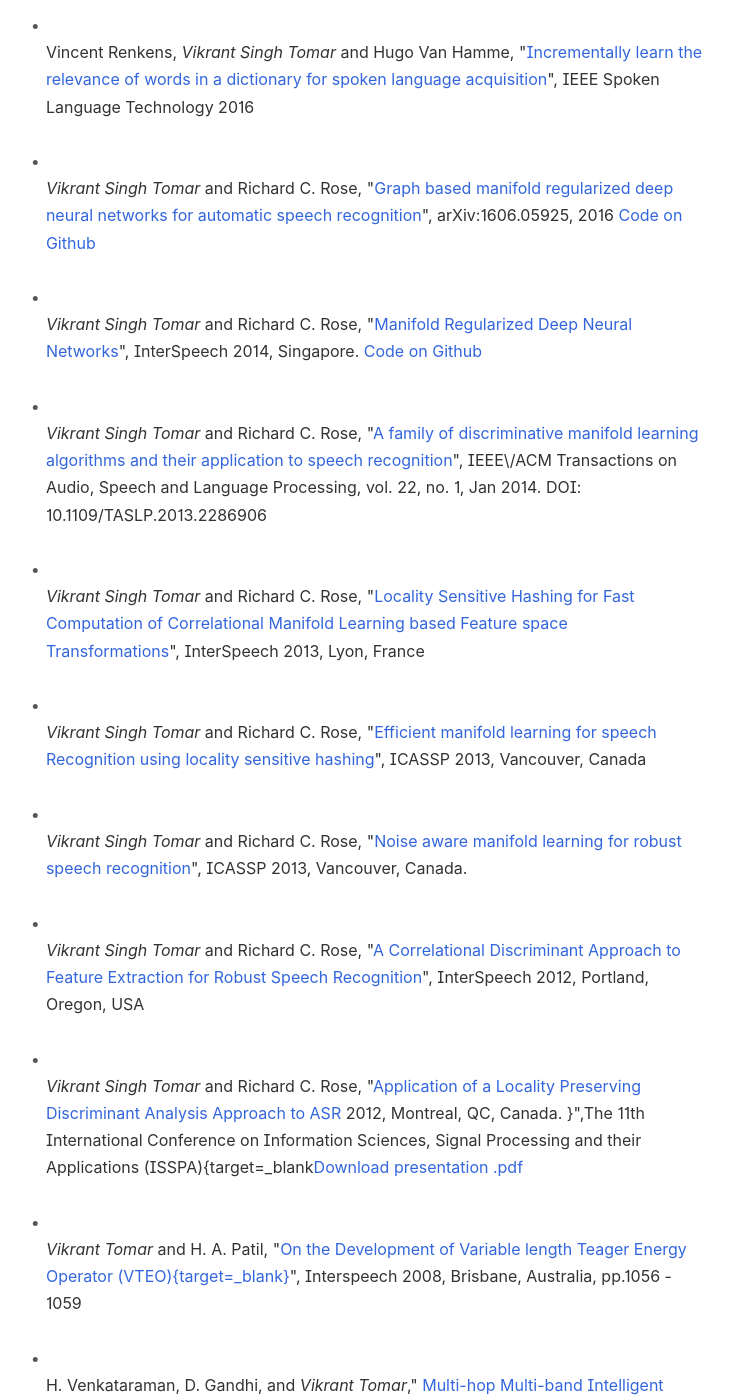
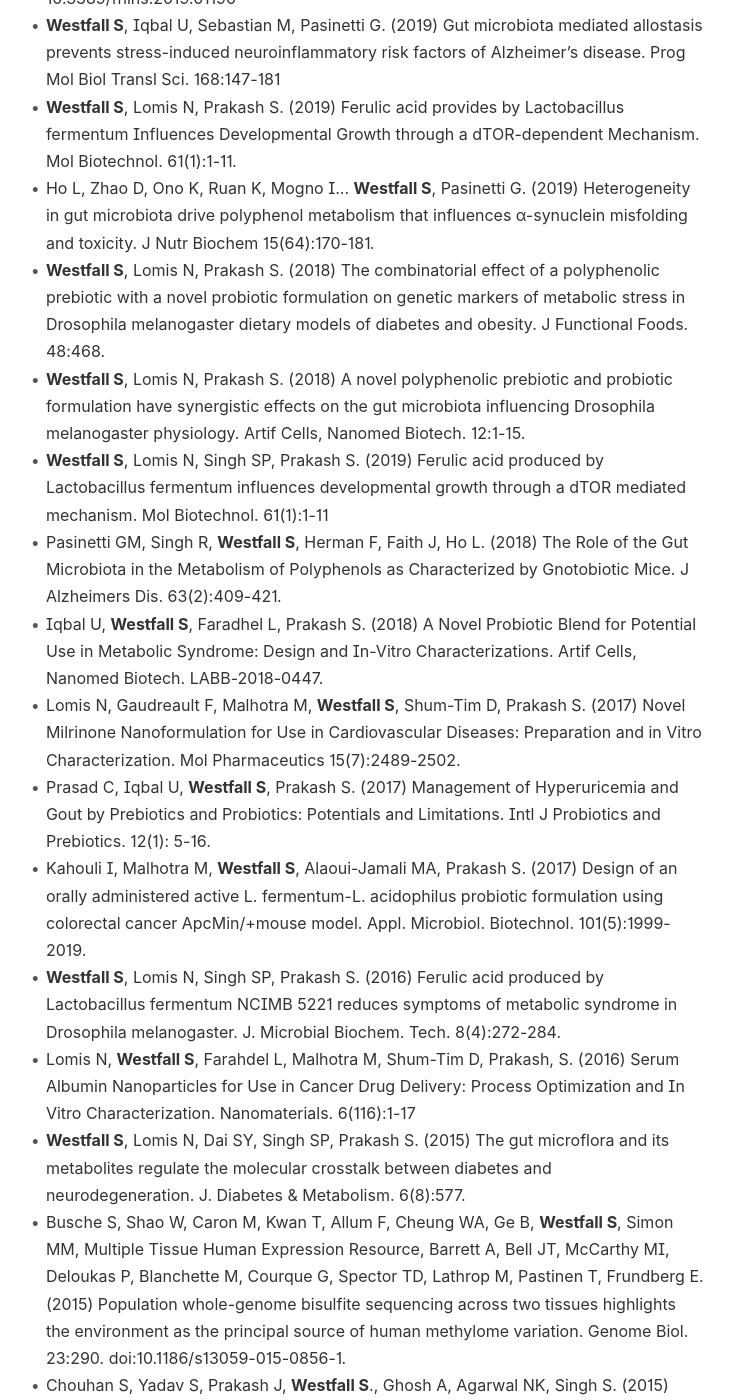
Before and after one commit to suswes/suswes.github.io, an MkDocs documentation site: the page built from docs/publications.md, in a window 1280 px wide and 1400 px high, scrolled down 1982 px. Shown: the whole window, without its empty margins (400-1134 px from the left). Built offline with MkDocs 1.6.1, drawn with Linux system fonts in a browser that asks for light colours; some web fonts are replaced; some of the changed text lies outside the part shown.

Commit message:
Update publications.md

```diff
--- a/docs/publications.md
+++ b/docs/publications.md
@@ -1,75 +1,49 @@
 # Publications
 
-- [Semantic Scholar](https://www.semanticscholar.org/author/Vikrant-Singh-Tomar/3315248){target=_blank}
-
-!!! note
-    Please note that some of the published papers may be copyrighted by the respective publishing organizations, such as IEEE, Elsevier, and Wiley etc. as cited. You are advised to contact the publishing organization for final versions of the papers.
+- Pubmed "(https://www.ncbi.nlm.nih.gov/myncbi/susan.westfall.1/bibliography/public/){target=_blank}".
 
 ## Patents
-- Granted US10878807B2: "System and method for implementing a vocal user interface by combining a speech to text system and a speech to intent system". [Also granted in Europe]
-- Granted US11049495B2: "Method and device for automatically learning relevance of words in a speech recognition system"
-- Approved for grant US20210056958A1: "System and method for tone recognition in spoken languages"
-- Approved for grant US20210055778A1: "A low-power keyword spotting system"
-- Application WO2021030918A1: "User-defined keyword spotting"
-- Application WO2021226709A1: "Neural architecture search with imitation learning"
+- Westfall S, Prakash, S. (Feb 13, 2018) Probiotic Formulations for the treatment and alleviation of metabolic and oxidative stress, inflammation and neurodegeneration. USA Provisional Patent. Serial No. 16969759.
 
-## Ph.D. Thesis
-Vikrant Singh Tomar, McGill University, "[Discriminative Manifold Learning for Automatic Speech Recognition](../pubs/Vikrant_PhD_Thesis.pdf){target=_blank}".
+## Book Chapter
+ - Westfall S, Pratap S. (2016) The Ayurvedic Treatment of Neurodegenerative Diseases. Holistic Approaches to Infectious Diseases. Apple Academic Press. ON, Canada. P1-54. (Book Chapter)
 
-## Publications
+## Theses
+ - Ph.D. Susan Westfall, McGill University, **2018**. "[Development of a novel probiotic and synbiotic formulation for the management of neurodegenerative and other diseases] (https://escholarship.mcgill.ca/concern/theses/1z40kw22q?locale=en){target=_blank}".
 
-- Farzaneh S Fard and **Vikrant Singh Tomar**, "[Expediting discovery in Neural Architecture Search by Combining Learning with Planning](https://ieeexplore.ieee.org/abstract/document/9413547){target=_blank}", ICASSP 2021
-
-- Mohamed Mhiri, Sam Myer, *Vikrant Tomar*, "[A low latency ASR-free end to end spoken language understanding system](https://arxiv.org/pdf/2011.04884.pdf){target=_blank}", Interspeech 2020
-
-- Hanwook Chung, *Vikrant Tomar* and Benoit Champagne, "[Deep convolutional neural network-based inverse filtering approach for speech de-reverberation](https://arxiv.org/pdf/2010.07895.pdf){target=_blank}", 2020 IEEE 30th International Workshop on Machine Learning for Signal Processing (MLSP){target=_blank}
-
-- Farzaneh S Fard, Arash Rad, *Vikrant Singh Tomar*, "[Nasil: Neural Architecture Search with Imitation Learning](https://www.researchgate.net/profile/Farzaneh_Sheikhnezhad_Fard/publication/341083699_Nasil_Neural_Architecture_Search_with_Imitation_Learning/links/5eb421e492851cbf7fae68cd/Nasil-Neural-Architecture-Search-with-Imitation-Learning.pdf){target=_blank}", IEEE ICASSP 2020
-
-- Loren Lugosch, Mirco Ravanelli, Patrick Ignoto, *Vikrant Singh Tomar*, Yoshua Bengio, "[Speech Model Pre-training for End-to-End Spoken Language Understanding](https://arxiv.org/abs/1904.03670){target=_blank}", Interspeech 2019
-
-- Loren Lugosch, Sam Myer and *Vikrant Singh Tomar*, "[DONUT: CTC-based Query-by-Example Keyword Spotting](https://arxiv.org/pdf/1811.10736.pdf){target=_blank}", NeurIPS 2018 Interpretability and Robustness for Audio, Speech and Language Workshop
-
-- Loren Lugosch and *Vikrant Singh Tomar*, "[Tone recognition using lifters and CTC](https://www.isca-speech.org/archive/Interspeech_2018/pdfs/2293.pdf){target=_blank}", InterSpeech 2018
-
-- Sam Myer and *Vikrant Singh Tomar*, "[Efficient keyword spotting using time delay neural networks](https://www.isca-speech.org/archive/Interspeech_2018/pdfs/1979.pdf){target=_blank}", InterSpeech 2018
-
-- Vincent Renkens, *Vikrant Singh Tomar* and Hugo Van Hamme, "[Incrementally learn the relevance of words in a dictionary for spoken language acquisition](../pubs/2016_SLT_Renkens.pdf){target=_blank}", IEEE Spoken Language Technology 2016
-
-- *Vikrant Singh Tomar* and Richard C. Rose, "[Graph based manifold regularized deep neural networks for automatic speech recognition](../pubs/arxiv_1606.05925v1_MRDNN.pdf){target=_blank}", arXiv:1606.05925, 2016 [Code on Github](https://github.com/vikrantt/MRDNN-Py){target=_blank}
-
-- *Vikrant Singh Tomar* and Richard C. Rose, "[Manifold Regularized Deep Neural Networks](../pubs/Interspeech2014-MRDNN.pdf){target=_blank}", InterSpeech 2014, Singapore. [Code on Github](https://github.com/vikrantt/MRDNN-Py){target=_blank}
-
-- *Vikrant Singh Tomar* and Richard C. Rose, "[A family of discriminative manifold learning algorithms and their application to speech recognition](../pubs/TASLP-Tomar-Rose2014.pdf){target=_blank}", IEEE\/ACM Transactions on Audio, Speech and Language Processing, vol. 22, no. 1, Jan 2014.
-DOI: 10.1109/TASLP.2013.2286906
-
-- *Vikrant Singh Tomar* and Richard C. Rose, "[Locality Sensitive Hashing for Fast Computation of Correlational Manifold Learning based Feature space Transformations](../pubs/Interspeech2013-CPDA-LSH.pdf){target=_blank}", InterSpeech 2013, Lyon, France
-
-- *Vikrant Singh Tomar* and Richard C. Rose, "[Efficient manifold learning for speech Recognition using locality sensitive hashing](../pubs/ICASSP2013-LPDA-LSH.pdf){target=_blank}", ICASSP 2013, Vancouver, Canada
-
-- *Vikrant Singh Tomar* and Richard C. Rose, "[Noise aware manifold learning for robust speech recognition](../pubs/ICASSP2013-NLPDA.pdf){target=_blank}", ICASSP 2013, Vancouver, Canada.
-
-- *Vikrant Singh Tomar* and Richard C. Rose, "[A Correlational Discriminant Approach to Feature Extraction for Robust Speech Recognition](../pubs/Interspeech12-CPDA.pdf){target=_blank}", InterSpeech 2012, Portland, Oregon, USA
-
-- *Vikrant Singh Tomar* and Richard C. Rose, "[Application of a Locality Preserving Discriminant Analysis Approach to ASR](../pubs/ISSPA12-LPDA.pdf){target=_blank}",The 11th International Conference on Information Sciences, Signal Processing and their Applications (ISSPA){target=_blank} 2012, Montreal, QC, Canada. [Download presentation .pdf](../pubs/ISSPA12-presentation.pdf){target=_blank}
-
-- *Vikrant Tomar* and H. A. Patil, "[On the Development of Variable length Teager Energy Operator (VTEO){target=_blank}](../pubs/interspeech08.pdf){target=_blank}", Interspeech 2008, Brisbane, Australia, pp.1056 - 1059
-
-- H. Venkataraman, D. Gandhi, and *Vikrant Tomar*," [Multi-hop Multi-band Intelligent Relay-Based Architecture for LTE-Advanced Multi-hop Wireless Cellular Networks](../pubs/2013Journal_MMSP_LTE.pdf){target=_blank}", Springer Wireless Personal Communications, 2013.
-DOI 10.1007/s11277-013-1352-0
-
-- *Vikrant Tomar*, H. Asnani, A. Karandikar, and P. Kapadia, "[Traffic Analysis of a Short Message Service Network](../pubs/NCC2010-SMS_TrafficEngg.pdf){target=_blank}", IEEE NCC 2010
-
-- *Vikrant Tomar*, H. Asnani, A. Karandikar, V. Chander, S. Agrawal, and P. Kapadia, "[Social Network Analysis of the Short Message Service](../pubs/NCC2010-SMS_SocialNet.pdf){target=_blank}", IEEE NCC 2010 , 29-31 Jan. 2010
-DOI: 10.1109/NCC.2010.5430162
-
-- *Vikrant Tomar*, D. Gandhi and C. Vijaykumar, "[Digital Signal Processing for Gene Prediction](../pubs/tencon08.pdf){target=_blank}", TENCON 2008 - 23rd IEEE Region 10 Conference, 19-21 Nov. 2008, Hydrabad, India, 2008.
-DOI: 10.1109/TENCON.2008.4766648
+ - MS.c. Susan Westfall, McGill University, **2012**. "The time-mediated effects of turpentine on fever, cytokine induction and peripheral clock gene expression (https://escholarship.mcgill.ca/concern/theses/p8418s33g?locale=en){target=_blank}".
 
 
-## Other Publications/Reports
-- *Vikrant Singh Tomar*, "[Speaker Variability in Automatic Speech Recognition](../pubs/reports/Speaker_Variability_ASR.pdf){target=_blank}"
+## Highlighted Publications
+ - Karo-Atar D, Ouladan S, Javkar T, Joumier L, Matheson M, Merritt S, **Westfall S**, Rochette A, Gentile M, Fontes G, Fonseca G, Parisien M, Diatchenko L, von Molke J, Malleshaiah M, Gregorieff A, King I. (2022) Helminth-induced reprogramming of the stem cell compartment inhibits type 2 immunity. J Exp Med. 219(9):e20212311.
+ - **Westfall S**, Caracci F, Zhao D, Qing-li W, Simon J, Pasinetti G. (2021) Optimization of Probiotic Therapeutics using Machine Learning in an Artificial Human Gastrointestinal Tract. Nat Sci Rep. Jan 13;11(1):1067.
+ - **Westfall S**, Caracci F, Frolinger T, Zhao D, Qing-li W, Simon J, Pasinetti G. (2021) Microbiota metabolites modulate the T helper 17 to regulatory T cell (Th17/Treg) imbalance promoting resilience to stress-induced anxiety- and depressive-like behaviors. Brain, Behavior, Immun. Jan;91:350-368.
+ - **Westfall S**, Caracci F, Frolinger T, Pasinetti G. Optimization of Probiotic Therapeutics Chronic Stress-Induced Depression and Anxiety Priming Modulated by Gut-Brain-Axis Immunity. (2021) Front Immunol. Jun 24;12:6760500.
+ - Westfall S, Lomis N, Prakash, S. (2019) A novel synbiotic delays Alzheimer’s disease onset via combinatorial gut-brain-axis signaling in Drosophila melanogaster. PloS one 14(4):e0214985.
+ - **Westfall S**, Lomis N, Prakash S. (2018) Longevity extension in Drosophila melanogaster through gut-brain-axis communication: examining a novel probiotic and synbiotic formulation. Nat Sci Rep. 8(10):8362.
+ - **Westfall S**, Lomis N, Kahouli I, Dia SY, Prakash S. (2017) Microbiome, probiotics and neurodegenerative diseases: deciphering the gut brain axis. Cellular and Molecular Life Sciences. 74(14):online
 
-- *Vikrant Singh Tomar*, "[Blind Dereverberation using Maximum Kurtosis of the Speech Residual](../pubs/reports/reverb_kurtosis_report.pdf){target=_blank}" [download presentation .pdf](../pubs/reports/reverb_kurtosis_ppt.pdf){target=_blank}
-
-- *Vikrant Singh Tomar*, "[Discriminant Feature Space Transformations for Automatic Speech Recognition](../pubs/reports/ML_report.pdf){target=_blank}" [download presentation .pdf](../pubs/reports/ML_ppt.pdf ){target=_blank}
+## Remaining Publications
+ - **Westfall S**, Dinh D, Pasinetti G. (2020) Investigation of Potential Brain Microbiome in Alzheimer’s Disease: Implications of Study Bias. J Alz Dis. (DOI: 10.3233/JAD-191328)
+ - Westfall S & Pasinetti G. (2019) The Gut Microbiota Links Dietary Polyphenols with Management of Psychiatric Mood Disorders. Front Neurosci. 13:1196. doi: 10.3389/fnins.2019.01196
+ - **Westfall S**, Iqbal U, Sebastian M, Pasinetti G. (2019) Gut microbiota mediated allostasis prevents stress-induced neuroinflammatory risk factors of Alzheimer’s disease. Prog Mol Biol Transl Sci. 168:147-181
+ - **Westfall S**, Lomis N, Prakash S. (2019) Ferulic acid provides by Lactobacillus fermentum Influences Developmental Growth through a dTOR-dependent Mechanism. Mol Biotechnol. 61(1):1-11.
+ - Ho L, Zhao D, Ono K, Ruan K, Mogno I... **Westfall S**, Pasinetti G. (2019) Heterogeneity in gut microbiota drive polyphenol metabolism that influences α-synuclein misfolding and toxicity. J Nutr Biochem 15(64):170-181.
+ - **Westfall S**, Lomis N, Prakash S. (2018) The combinatorial effect of a polyphenolic prebiotic with a novel probiotic formulation on genetic markers of metabolic stress in Drosophila melanogaster dietary models of diabetes and obesity. J Functional Foods. 48:468.
+ - **Westfall S**, Lomis N, Prakash S. (2018) A novel polyphenolic prebiotic and probiotic formulation have synergistic effects on the gut microbiota influencing Drosophila melanogaster physiology. Artif Cells, Nanomed Biotech. 12:1-15.
+ - **Westfall S**, Lomis N, Singh SP, Prakash S. (2019) Ferulic acid produced by Lactobacillus fermentum influences developmental growth through a dTOR mediated mechanism. Mol Biotechnol. 61(1):1-11
+ - Pasinetti GM, Singh R, **Westfall S**, Herman F, Faith J, Ho L. (2018) The Role of the Gut Microbiota in the Metabolism of Polyphenols as Characterized by Gnotobiotic Mice. J Alzheimers Dis. 63(2):409-421.
+ - Iqbal U, **Westfall S**, Faradhel L, Prakash S. (2018) A Novel Probiotic Blend for Potential Use in Metabolic Syndrome: Design and In-Vitro Characterizations. Artif Cells, Nanomed Biotech. LABB-2018-0447.
+ - Lomis N, Gaudreault F, Malhotra M, **Westfall S**, Shum-Tim D, Prakash S. (2017) Novel Milrinone Nanoformulation for Use in Cardiovascular Diseases: Preparation and in Vitro Characterization. Mol Pharmaceutics 15(7):2489-2502.
+ - Prasad C, Iqbal U, **Westfall S**, Prakash S. (2017) Management of Hyperuricemia and Gout by Prebiotics and Probiotics: Potentials and Limitations. Intl J Probiotics and Prebiotics. 12(1): 5-16.
+ - Kahouli I, Malhotra M, **Westfall S**, Alaoui-Jamali MA, Prakash S. (2017) Design of an orally administered active L. fermentum-L. acidophilus probiotic formulation using colorectal cancer ApcMin/+mouse model. Appl. Microbiol. Biotechnol. 101(5):1999-2019.
+ - **Westfall S**, Lomis N, Singh SP, Prakash S. (2016) Ferulic acid produced by Lactobacillus fermentum NCIMB 5221 reduces symptoms of metabolic syndrome in Drosophila melanogaster. J. Microbial Biochem. Tech. 8(4):272-284.
+ - Lomis N, **Westfall S**, Farahdel L, Malhotra M, Shum-Tim D, Prakash, S. (2016) Serum Albumin Nanoparticles for Use in Cancer Drug Delivery: Process Optimization and In Vitro Characterization. Nanomaterials. 6(116):1-17
+ - **Westfall S**, Lomis N, Dai SY, Singh SP, Prakash S. (2015) The gut microflora and its metabolites regulate the molecular crosstalk between diabetes and neurodegeneration. J. Diabetes & Metabolism. 6(8):577.
+ - Busche S, Shao W, Caron M, Kwan T, Allum F, Cheung WA, Ge B, **Westfall S**, Simon MM, Multiple Tissue Human Expression Resource, Barrett A, Bell JT, McCarthy MI, Deloukas P, Blanchette M, Courque G, Spector TD, Lathrop M, Pastinen T, Frundberg E. (2015) Population whole-genome bisulfite sequencing across two tissues highlights the environment as the principal source of human methylome variation. Genome Biol. 23:290. doi:10.1186/s13059-015-0856-1.
+ - Chouhan S, Yadav S, Prakash J, **Westfall S**., Ghosh A, Agarwal NK, Singh S. (2015) Increase in the expression of inducible nitric oxide synthase on exposure to Bisphenol A: A possible cause for decline in steroidogenesis in male mice. Environ Toxicol Pharmacol. 39(1):405-416.
+ - Cermakian C, **Westfall S**, Kiessling S. (2014) Circadian clocks and inflammation: reciprocal regulation and shared mediators. Arch Immunol Ther Exp. 62(4):303-318.
+ - Prakash J, Yadav S, Chouhan S, **Westfall S**, Singh SP. (2014) Withania somnifera alleviates Parkinsonian phenotypes by inhibiting apoptotic pathways in Dopaminergic neurons. Neurochem Res. 39(12):2527-2536.
+ - Yadav S, Prakash J, Chouhan S, **Westfall S**, Verma M, Singh TD, Singh SP. (2014) Comparison of the neuroprotective potential of Mucuna pruriens seed extract with estrogen in 1-methyl-4-phenyl-1,2,3,6,-tetrahydropyridine (MPTP)-induced PD mice model. Neurochem. Int. 65:1-13.
+ - Yadav S, **Westfall S**, Prakash J, Chouhan S, Singh S (2013) The Mechanisms of Estrogen’s Neuroprotective Action in Parkinson’s Disease. Mol Cell Neurobiol. 65:1-13.
+ - **Westfall S**, Aguilar-Valles A., Mongrain V., Luheshi GN., Cermakian, N. (2013) Time-dependent effects of localized inflammation on peripheral clock gene expression. PLoS One: 8(3): e59808
```
